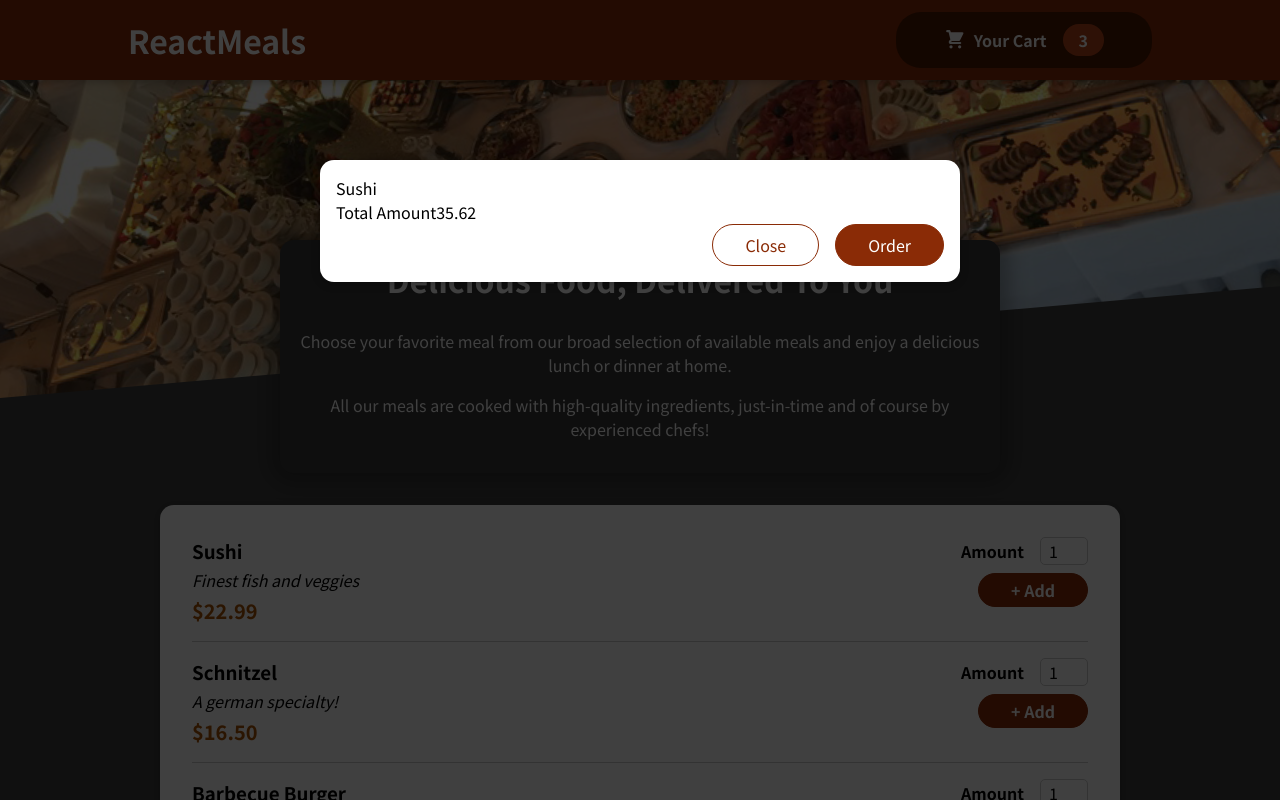
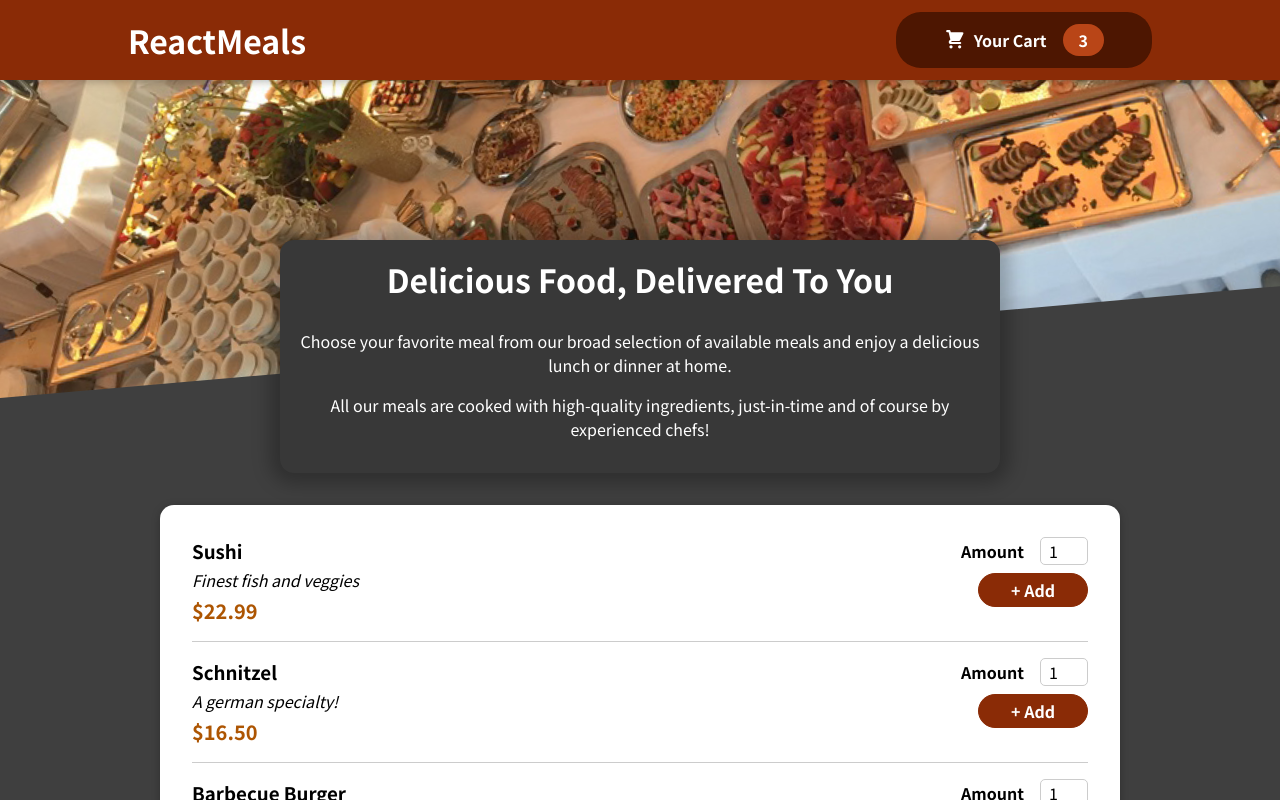
Before and after one commit to Kanishka08/Restaurant, a React (Create React App) app: page / in a window 1280 px wide. Shown: the top 800 px of the page. Built offline with nearby package versions, Linux system fonts and the light colour scheme.

Commit message:
Cart open and close

```diff
--- a/src/App.js
+++ b/src/App.js
@@ -1,13 +1,23 @@
-import React from "react";
+import React,{useState} from "react";
 import Header from "./components/Layout/Header";
 import Meals from "./components/Meals/Meals";
 import Cart from "./components/Cart/Cart";
 
 function App() {
+
+  const [cartIsShown, setCartIsShown] = useState(false);
+
+  const showCartHandler =()=>{
+    setCartIsShown(true);
+  }
+
+  const hideCartHandler =()=>{
+    setCartIsShown(false);
+  }
   return (
    <>
-   <Cart/>
-   <Header/>
+   { cartIsShown && <Cart onClose={hideCartHandler}/>}
+   <Header  onShowCart={showCartHandler} />
    <main>
     <Meals/>
    </main>
--- a/src/components/Cart/Cart.js
+++ b/src/components/Cart/Cart.js
@@ -6,14 +6,14 @@
 const Cart = (props) => {
     const cartItems = <ul className={classes['cart-items']}>{[ {id: 'c1', name: 'Sushi', amount: 2, price: 12.99},].map((item)=><li>{item.name}</li>)}</ul>
   return (
-    <Modal>
+    <Modal onClose={props.onClose}>
         {cartItems}
         <div>
             <span>Total Amount</span>
             <span>35.62</span>
         </div>
         <div className={classes.actions}>
-            <button className={classes['button--alt']}>Close</button>
+            <button className={classes['button--alt']}> onClick={props.onClose}Close</button>
             <button className={classes.button}>Order</button>
         </div>
     </Modal>
--- a/src/components/Layout/Header.js
+++ b/src/components/Layout/Header.js
@@ -8,7 +8,7 @@
    <>
    <header className={classes.header}>
     <h1 >ReactMeals</h1>
-    <HeaderCartButton/>
+    <HeaderCartButton onClick={props.onShowCart} />
    </header>
    <div className={classes['main-image']}>
     <img src={mealsImage} alt="A table full of delicious food" />
--- a/src/components/Layout/HeaderCartButton.js
+++ b/src/components/Layout/HeaderCartButton.js
@@ -4,7 +4,7 @@
 
 const HeaderCartButton = (props) => {
   return (
-    <button className={classes.button}>
+    <button className={classes.button} onClick={props.onClick}>
         <span className={classes.icon}>
             <CartIcon/>
         </span>
--- a/src/components/UI/Modal.js
+++ b/src/components/UI/Modal.js
@@ -3,7 +3,7 @@
 import classes from './Modal.module.css';
 
 const Backdrop = props =>{
-    return <div className={classes.backdrop}/>
+    return <div className={classes.backdrop} onClick={props.onClose}/>
 }
 
 const ModalOverlay = props =>{
@@ -17,7 +17,7 @@
 const Modal = (props) => {
   return (
     <>
-    {ReactDOM.createPortal(<Backdrop/>, portalElement)}
+    {ReactDOM.createPortal(<Backdrop onClose={props.onClose}/>, portalElement)}
     {ReactDOM.createPortal(<ModalOverlay>{props.children}</ModalOverlay>, portalElement)}
 
     </>
```
